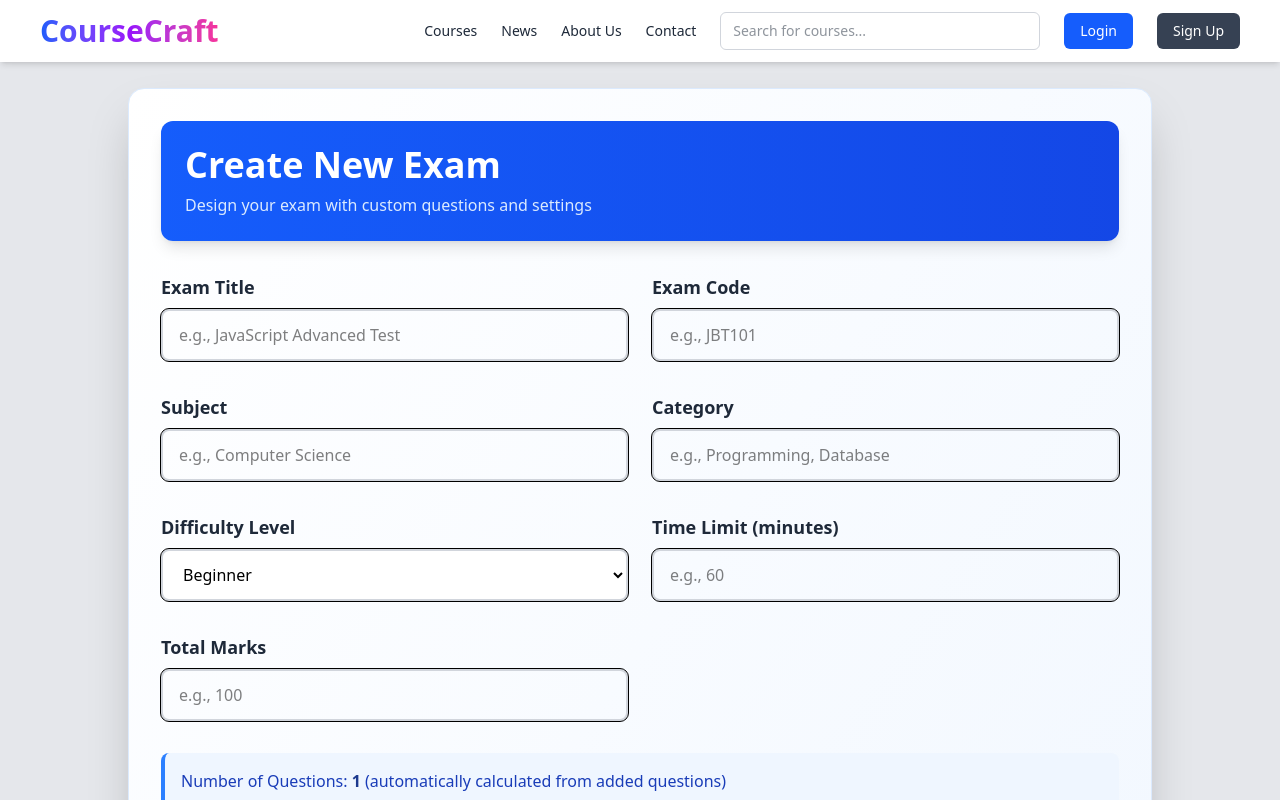
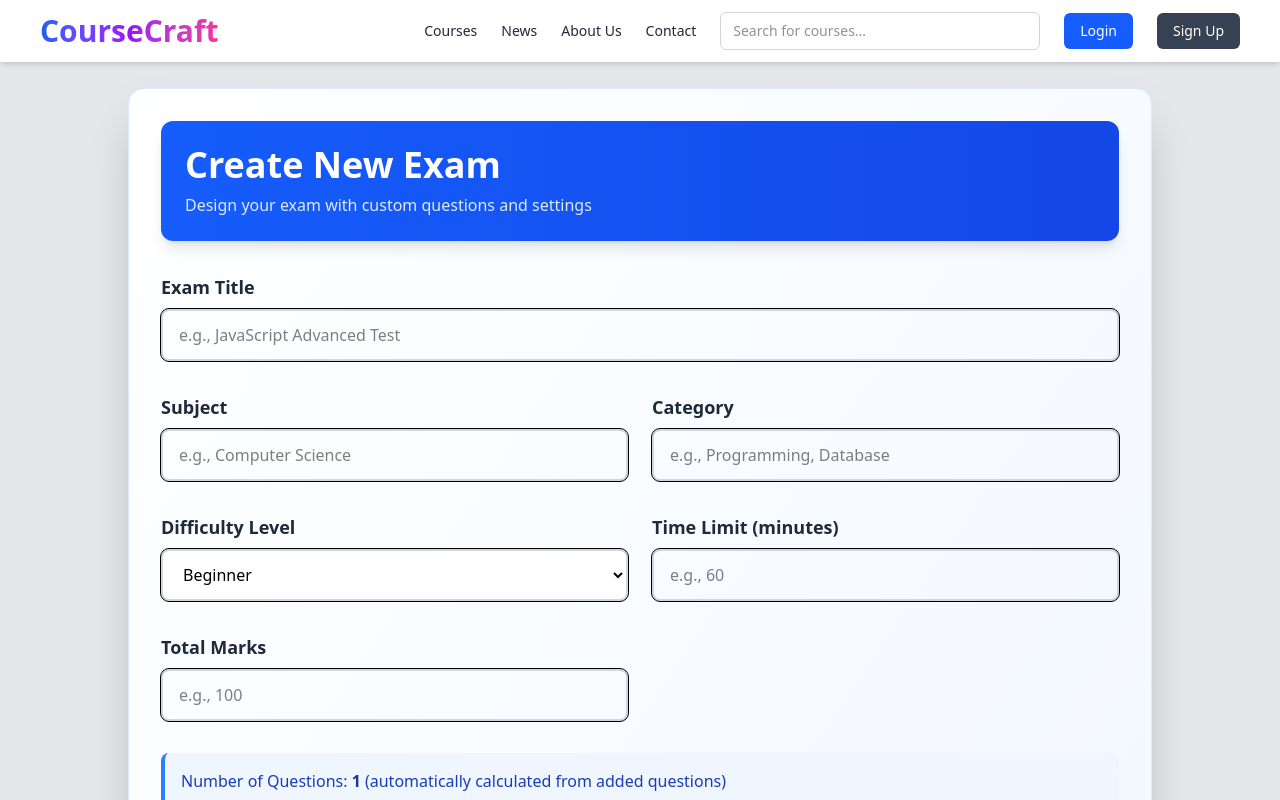
Before and after one commit to Divanshu-Singla/Course-Craft-University-s-own-free-learning-platform, a React (Vite) app in the folder front-end/: page /create-exam in a window 1280 px wide. Shown: the top 800 px of the page. Built offline with nearby package versions, Linux system fonts and the light colour scheme.

Commit message:
some fix made requires in exam module.

```diff
--- a/front-end/src/pages/AdminExamList.jsx
+++ b/front-end/src/pages/AdminExamList.jsx
@@ -120,7 +120,6 @@ const AdminExamList = () => {
                                     {/* Card Header with Gradient */}
                                     <div className="bg-gradient-to-r from-blue-600 to-blue-700 text-white p-4">
                                         <h3 className="text-xl font-bold mb-1">{exam.title}</h3>
-                                        <p className="text-blue-100 text-sm">Code: {exam.code}</p>
                                     </div>
 
                                     {/* Card Body */}
--- a/front-end/src/pages/CreateExam.jsx
+++ b/front-end/src/pages/CreateExam.jsx
@@ -5,7 +5,6 @@ const CreateExam = () => {
   const { createExam, addQuestions } = useExam();
   const [examData, setExamData] = useState({
     title: "",
-    code: "",
     subject: "",
     category: "",
     timeLimit: "",
@@ -104,7 +103,6 @@ const CreateExam = () => {
       {/* Form Section */}
       <form onSubmit={handleSubmit} className="space-y-8">
         {/* Exam Details */}
-        <div className="grid grid-cols-2 gap-6">
         <div>
           <label className="block text-lg font-semibold text-gray-800 mb-2">
             Exam Title
@@ -118,21 +116,6 @@ const CreateExam = () => {
             onChange={handleChange}
             required
           />
-          </div>
-          <div>
-            <label className="block text-lg font-semibold text-gray-800 mb-2">
-              Exam Code
-            </label>
-            <input
-              className="input-field px-4 py-3 outline w-full rounded-lg border-2 border-gray-300 focus:border-blue-500 focus:ring-2 focus:ring-blue-200 transition-all"
-              type="text"
-              name="code"
-              placeholder="e.g., JBT101"
-              value={examData.code}
-              onChange={handleChange}
-              required
-            />
-          </div>
         </div>
 
         <div className="grid grid-cols-2 gap-6">
--- a/front-end/src/pages/EditExam.jsx
+++ b/front-end/src/pages/EditExam.jsx
@@ -12,7 +12,6 @@ const EditExamPage = () => {
   // ✅ State for exam details
   const [examData, setExamData] = useState({
     title: "",
-    code: "",
     subject: "",
     category: "",
     timeLimit: "",
@@ -35,7 +34,6 @@ const EditExamPage = () => {
           title: selectedExam.title || "",
           duration: selectedExam.duration || 0,
           description: selectedExam.description || "",
-          code: selectedExam.code|| "",
           subject: selectedExam.subject || "",
           category: selectedExam.category || "",
           timeLimit: selectedExam.timeLimit || "",
@@ -146,21 +144,7 @@ const EditExamPage = () => {
           />
         </div>
 
-        <div>
-            <label className="block text-lg font-medium text-gray-700">
-              Exam Code
-            </label>
-            <input
-              className="input-field px-2 py-1 outline w-full"
-              type="text"
-              name="code"
-              placeholder="Enter a unique exam code (e.g., JBT101)"
-              value={examData.code}
-              onChange={handleExamChange}
-              required
-            />
-          </div>
-          <div className="grid grid-cols-2 gap-6">
+        <div className="grid grid-cols-2 gap-6">
           <div>
             <label className="block text-lg font-medium text-gray-700">
               Subject
--- a/front-end/src/pages/ExamList.jsx
+++ b/front-end/src/pages/ExamList.jsx
@@ -147,7 +147,6 @@ const ExamList = () => {
                   <h3 className="text-xl font-bold text-white mb-1">
                     {exam.title}
                   </h3>
-                  <p className="text-blue-100 text-sm font-medium">Code: {exam.code}</p>
                 </div>
 
                 {/* Card Body */}
--- a/front-end/src/pages/StartExam.jsx
+++ b/front-end/src/pages/StartExam.jsx
@@ -99,7 +99,6 @@ const StartExam = () => {
         <div className="mb-4 flex justify-between items-center">
           <div>
             <h2 className="text-2xl font-bold text-gray-800">{exam.title}</h2>
-            <p className="text-gray-600">Exam Code: {exam.code}</p>
           </div>
           <div className="text-right">
             <p className="text-sm text-red-600 font-semibold">Time Left: {formatTime(timeLeft)}</p>
```
Also changed, not shown: 2 other files (tests, documents, lock files or other folders). Lines whose indentation alone changed are shown as unchanged.
